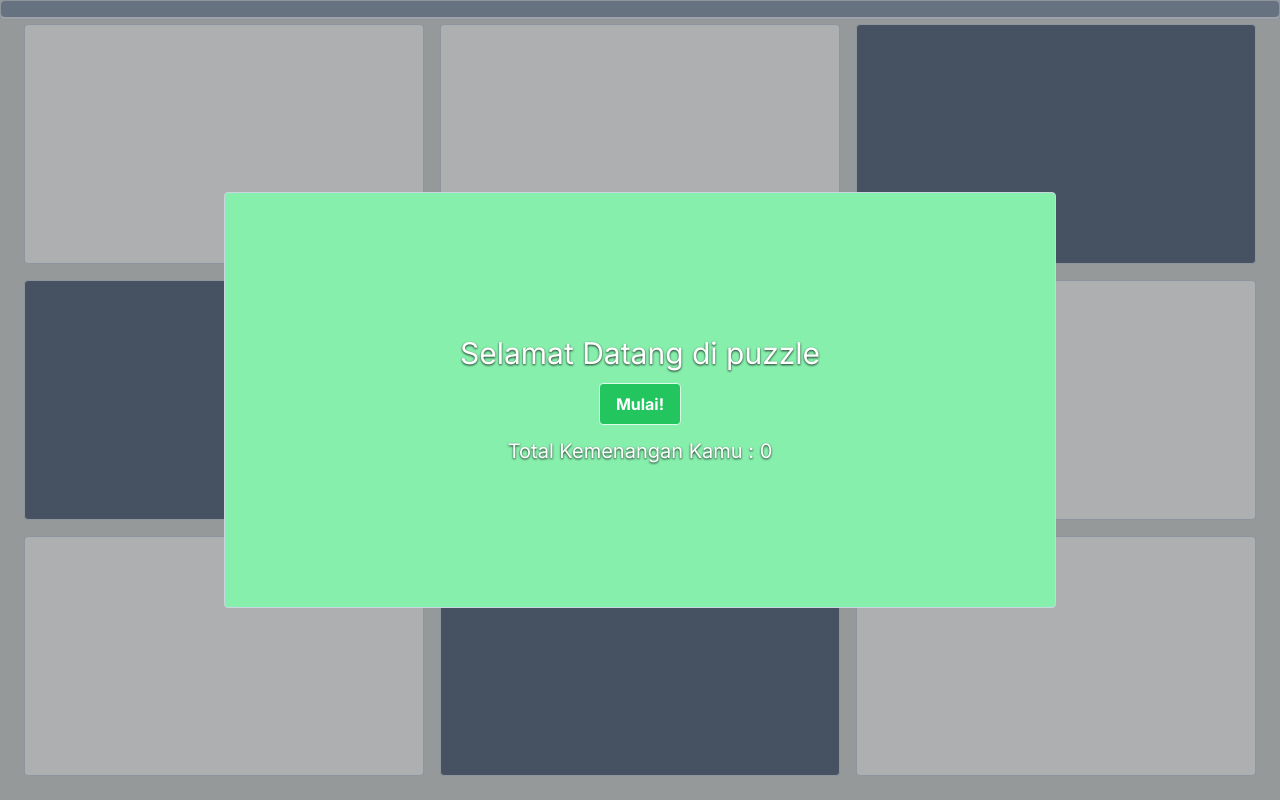
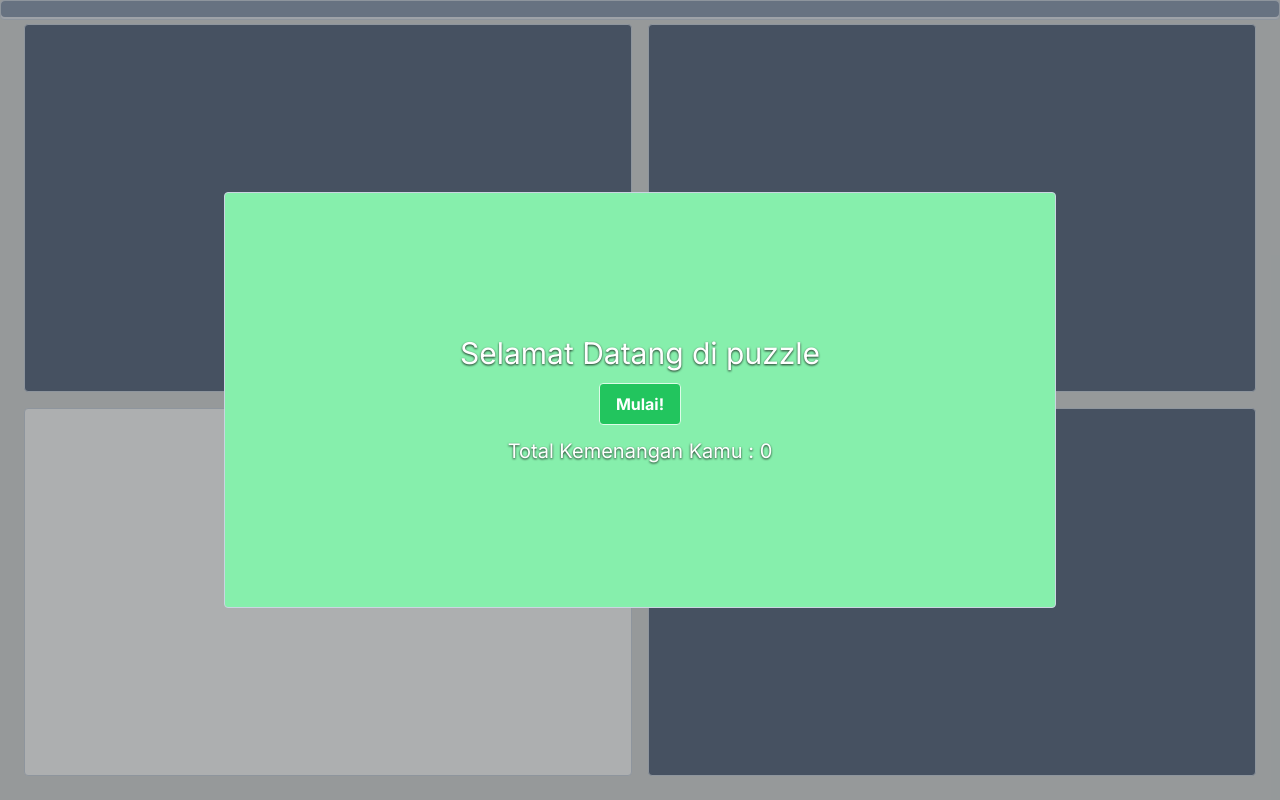
Before and after one commit to adharuqudni/apa-hayo, a Next.js app: page / in a window 1280 px wide. Built offline with nearby package versions, Linux system fonts and the light colour scheme.

Commit message:
add more difficulties

```diff
--- a/app/page.js
+++ b/app/page.js
@@ -13,7 +13,15 @@ import classNames from "classnames";
 let ignore = false;
 let intervalTime;
 
-const listBoxGenerator = (maxBox, maximumTrue) => {
+const listBoxGenerator = (winCount) => {
+
+  const level = parseInt(winCount / 5)
+  const stack = level + 2
+  const maxBox = Math.pow(stack, 2);
+  const minimumTrue = 3
+  const maxTrue = maxBox - level - 3
+  const maximumTrue = (winCount % maxTrue) + minimumTrue;
+
   let isClickedArr = Array(maximumTrue).fill(true);
 
   for (let i = maximumTrue; i < maxBox; i++) {
@@ -96,20 +104,23 @@ export default function Home() {
   const [isFinished, setIsFinished] = useState(true);
   const [isTimeout, setIsTimeout] = useState(false);
   const [winCount, setWinCount] = useState(0);
-  const [listBox, setListBox] = useState([
-    ...listBoxGenerator((parseInt(winCount / 5) + 3) * 3, (winCount % 5) + 3),
-  ]);
+  const [gridClass, setGridClass] = useState(
+    "grid min-h-screen grid-cols-2 items-center gap-4 p-6"
+  );
+  const [listBox, setListBox] = useState([...listBoxGenerator(winCount)]);
 
   const progressionBarRef = useRef(null);
 
   const handleButtonModalClick = () => {
     if (isTimeout) {
+      setGridClass('grid min-h-screen grid-cols-2 items-center gap-4 p-6')
       setWinCount(0);
     } else {
+      setGridClass(`grid min-h-screen grid-cols-${parseInt(winCount / 5) + 2}`);
       setWinCount((prevValue) => prevValue + 1);
     }
 
-    setListBox([...listBoxGenerator((parseInt(winCount / 5) + 3) * 3, (winCount % 5) + 3)]);
+    setListBox([...listBoxGenerator(winCount)]);
     progressionBarRef.current.refreshPercent();
     setIsFinished(false);
     setIsTimeout(false);
@@ -143,7 +154,7 @@ export default function Home() {
           />
         </div>
 
-        <div className="grid min-h-screen grid-cols-3 items-center gap-4 p-6">
+        <div className={gridClass}>
           {listBox.map((val) => {
             return (
               <Box
@@ -166,7 +177,9 @@ export default function Home() {
           >
             <h1 className="text-white text-3xl drop-shadow-[0_1.2px_1.2px_rgba(0,0,0,0.8)] text-center ">
               {" "}
-              {winCount == 0 ? "Selamat Datang di puzzle" : isTimeout
+              {winCount == 0
+                ? "Selamat Datang di puzzle"
+                : isTimeout
                 ? "Waduh waktu kamu habis ! "
                 : "Selamat kamu berhasil menyelesaikan puzzle !"}
             </h1>
@@ -179,7 +192,7 @@ export default function Home() {
                   : "border-red-100 bg-red-500 hover:bg-red-700")
               }
             >
-              {winCount == 0 ? "Mulai!": "Retry!"}
+              {winCount == 0 ? "Mulai!" : "Retry!"}
             </button>
             <h1 className="text-white text-xl drop-shadow-[0_1.2px_1.2px_rgba(0,0,0,0.8)] text-center ">
               {" "}
```
